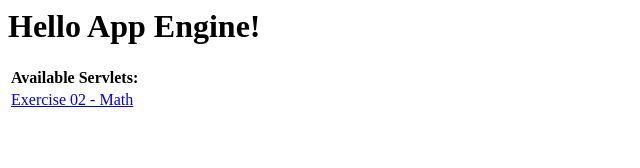
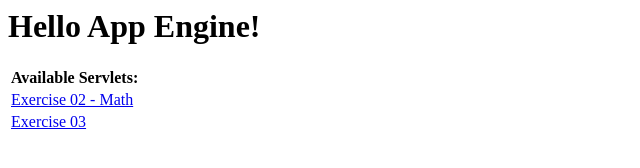
Before and after one commit to noaSternbach/javastockrepo, a plain HTML site: page war/index.html in a window 1280 px wide. Shown: the whole page, without its empty margins (0-640 px from the left). Drawn offline with Linux system fonts and the light colour scheme.

Commit message:
exercise 2 + exercise 3

```diff
--- a/war/index.html
+++ b/war/index.html
@@ -22,6 +22,9 @@
       <tr>
         <td><a href="noas">Exercise 02 - Math</a></td>
       </tr>
+      <tr>
+        <td><a href="MyNewServlet">Exercise 03</a></td>
+      </tr>
     </table>
   </body>
 </html>
```
